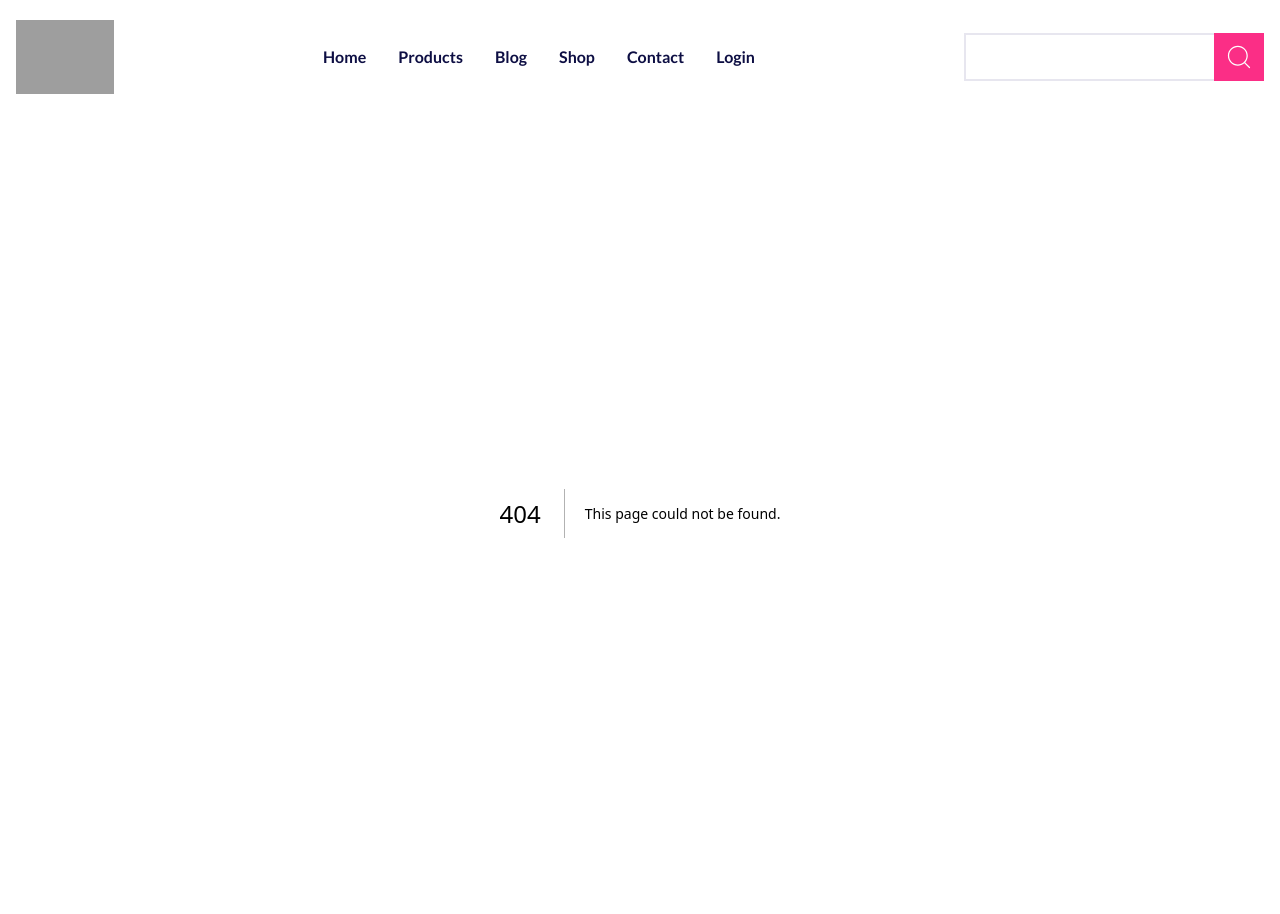
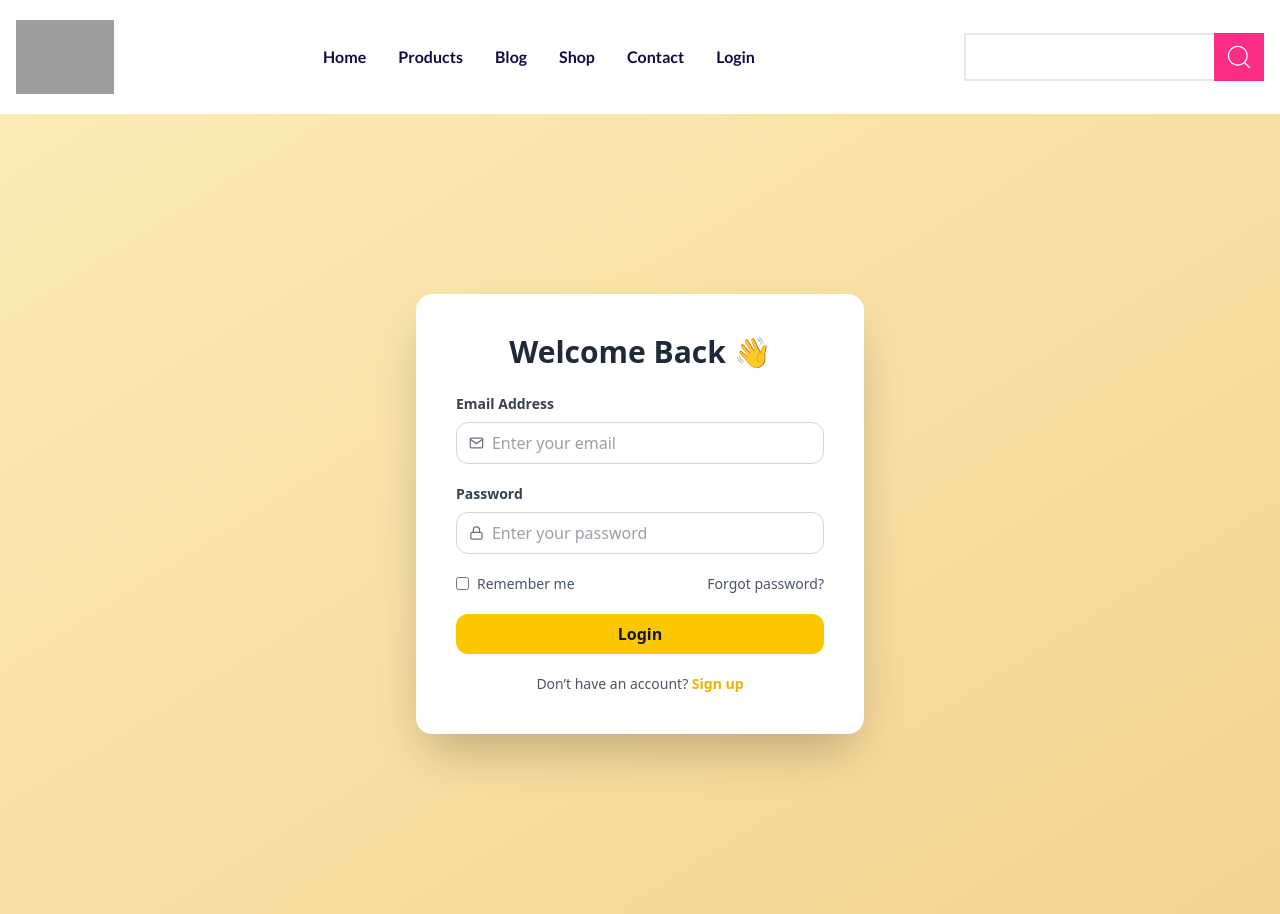
Before and after one commit to Rakib-Hassan-web/E-commace-with-next-js, a Next.js app: page /Login in a window 1280 px wide. Before the commit this address had no page. Built offline with nearby package versions, Linux system fonts and the light colour scheme; grey boxes are pictures that could not be loaded; a web font is replaced by a local one.

Commit message:
login page addd

```diff
--- /dev/null
+++ b/app/( Pages )/Login/page.jsx
@@ -0,0 +1,75 @@
+import React from "react";
+import { FiMail, FiLock } from "react-icons/fi";
+
+const page= () => {
+  return (
+    <section className="min-h-screen flex items-center justify-center bg-gradient-to-br from-[#FBEBB5] to-[#F5D491]">
+      <div className="bg-white p-10 rounded-2xl shadow-2xl w-full max-w-md">
+        <h2 className="text-3xl font-bold text-center mb-6 text-gray-800">
+          Welcome Back 👋
+        </h2>
+
+        <form className="space-y-5">
+          {/* Email Field */}
+          <div>
+            <label className="block mb-2 text-sm font-semibold text-gray-700">
+              Email Address
+            </label>
+            <div className="flex items-center border border-gray-300 rounded-xl px-3 py-2 focus-within:ring-2 focus-within:ring-yellow-400">
+              <FiMail className="text-gray-500 mr-2" />
+              <input
+                type="email"
+                placeholder="Enter your email"
+                className="w-full outline-none text-gray-700"
+              />
+            </div>
+          </div>
+
+          {/* Password Field */}
+          <div>
+            <label className="block mb-2 text-sm font-semibold text-gray-700">
+              Password
+            </label>
+            <div className="flex items-center border border-gray-300 rounded-xl px-3 py-2 focus-within:ring-2 focus-within:ring-yellow-400">
+              <FiLock className="text-gray-500 mr-2" />
+              <input
+                type="password"
+                placeholder="Enter your password"
+                className="w-full outline-none text-gray-700"
+              />
+            </div>
+          </div>
+
+          {/* Remember + Forgot */}
+          <div className="flex justify-between items-center text-sm text-gray-600">
+            <label className="flex items-center space-x-2">
+              <input type="checkbox" className="accent-yellow-400" />
+              <span>Remember me</span>
+            </label>
+            <a href="#" className="hover:text-yellow-500">
+              Forgot password?
+            </a>
+          </div>
+
+          {/* Login Button */}
+          <button
+            type="button"
+            className="w-full bg-yellow-400 text-gray-900 font-semibold py-2 rounded-xl hover:bg-yellow-500 transition"
+          >
+            Login
+          </button>
+
+          {/* Signup Text */}
+          <p className="text-center text-sm text-gray-600">
+            Don’t have an account?{" "}
+            <a href="#" className="font-semibold text-yellow-500 hover:underline">
+              Sign up
+            </a>
+          </p>
+        </form>
+      </div>
+    </section>
+  );
+};
+
+export default page;
--- a/app/component/Topcategorys.jsx
+++ b/app/component/Topcategorys.jsx
@@ -30,11 +30,10 @@ return (
                     </p>
 
                     {/* Hover button */}
-                    <b
-                    utton
+                    <button
                         className='absolute bottom-4 left-1/2 -translate-x-1/2 cursor-pointer font-lato font-medium  px-4 py-2 bg-green-500 text-white rounded-md opacity-0 group-hover:opacity-100 transition duration-300'>
                         View Shop
-                    </b>
+                    </button>
                 </div>
 
 
```
